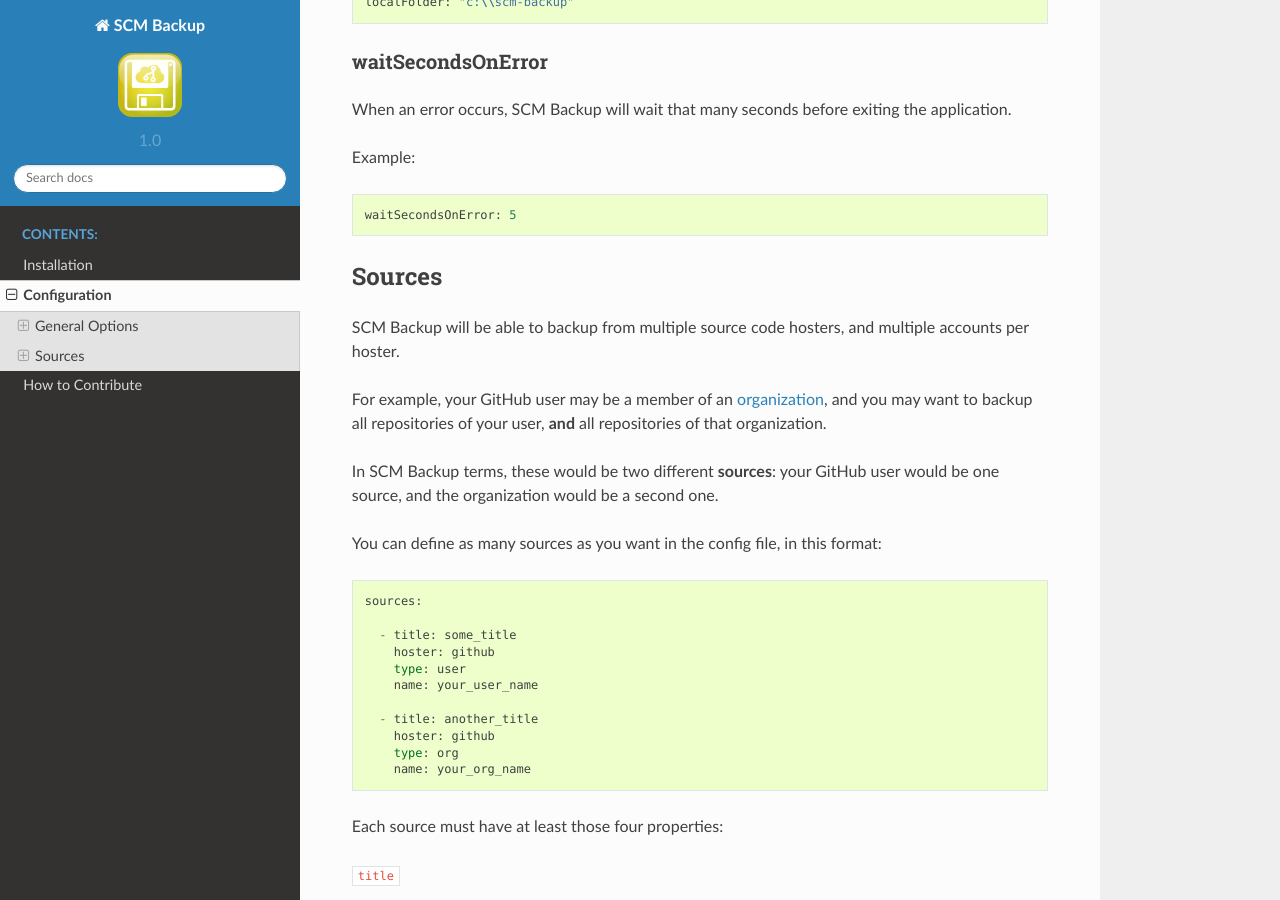
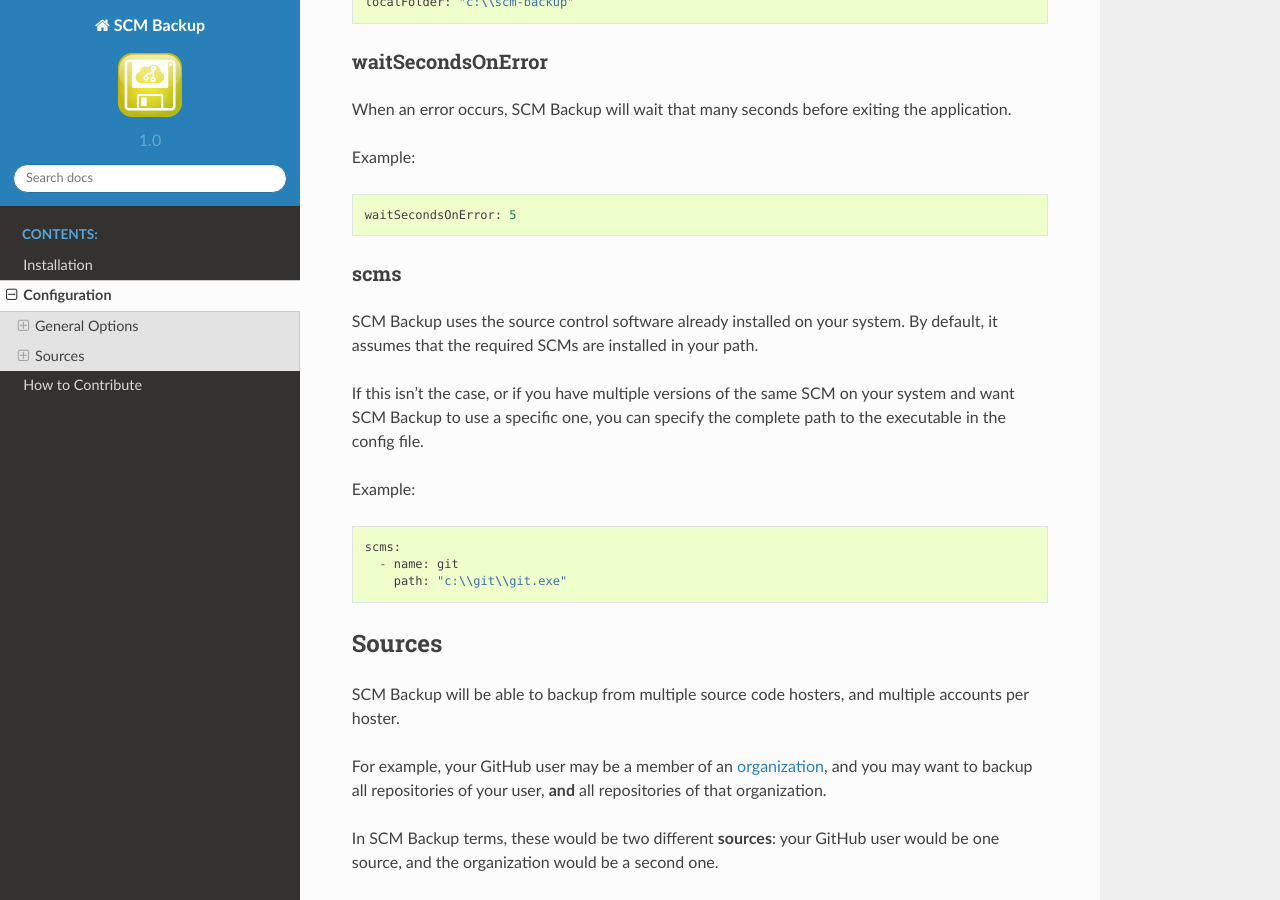
Before and after one commit to christianspecht/scm-backup-docs, a Sphinx documentation site: the page built from source/config.rst, in a window 1280 px wide and 900 px high, scrolled down 478 px. Built offline with Sphinx 7.4.7 and the Read the Docs theme 2.0.0, drawn with Linux system fonts in a browser that asks for light colours.

Commit message:
specify path to SCM executable

```diff
--- a/source/config.rst
+++ b/source/config.rst
@@ -28,6 +28,22 @@ When an error occurs, SCM Backup will wait that many seconds before exiting the
 Example::
 
     waitSecondsOnError: 5
+
+
+.. _config-scms:
+
+scms
+++++
+
+SCM Backup uses the source control software already installed on your system. By default, it assumes that the required SCMs are installed in your path.
+
+If this isn't the case, or if you have multiple versions of the same SCM on your system and want SCM Backup to use a specific one, you can specify the complete path to the executable in the config file.
+
+Example::
+
+    scms:
+      - name: git
+        path: "c:\\git\\git.exe"
 
 
 .. _config-sources:
```
Also changed, not shown: source/install.rst (+13 -0 lines).
